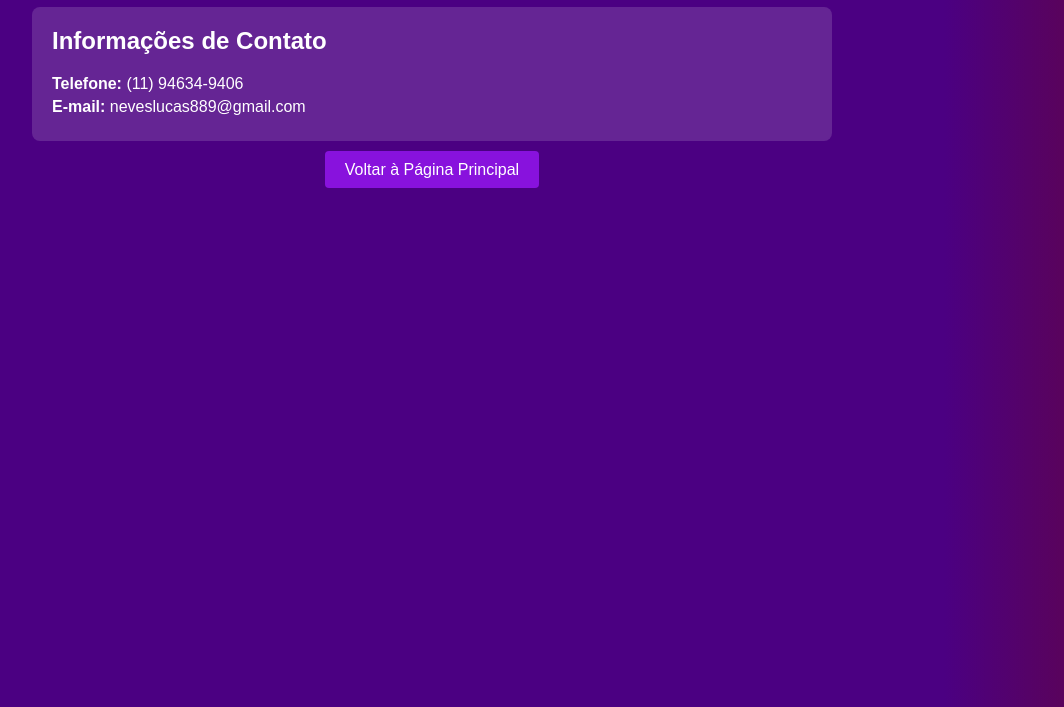
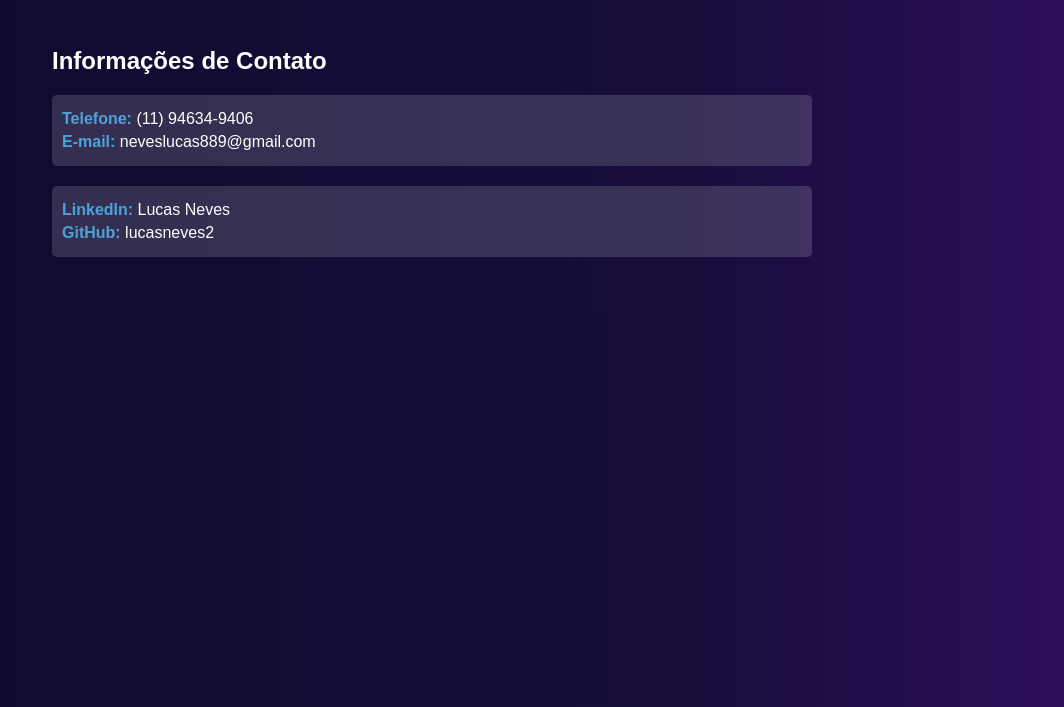
Before and after one commit to lucasneves2/Portfolio, a plain HTML site: page Projeto html/contato.html in a window 1280 px wide. Shown: the part 93-800 px from the top of the page, without its empty margins (208-1272 px from the left). Drawn offline with Linux system fonts and the light colour scheme.

Commit message:
Update contato.html

```diff
--- a/Projeto html/contato.html
+++ b/Projeto html/contato.html
@@ -7,7 +7,7 @@
     <style>
         body {
             font-family: Arial, Helvetica, sans-serif;
-            background: linear-gradient(to right, #4b0082 90%, #5a035a);
+            background: linear-gradient(90deg, #0c0a2d 0%, #180d3b 70%, #2c0f5a 100%);
             color: white;
             margin: 0;
             padding: 0;
@@ -25,54 +25,78 @@
         }
 
         .contato {
-            background-color: rgba(255, 255, 255, 0.144);
             border-radius: 8px;
             padding: 20px;
             margin-top: 20px;
             text-align: left;
         }
 
-        .contato h2 {
-            color: white;
-            margin-top: 0;
+        .info-group {
+            background-color: rgba(255, 255, 255, 0.15);
+            padding: 10px;
+            border-radius: 5px;
+            margin-bottom: 20px;
+            transition: background-color 0.3s;
+        }
+
+        .info-group-alt {
+            background-color: rgba(255, 255, 255, 0.15);
+            transition: background-color 0.3s;
+        }
+
+        /* Estilo de hover para as caixas info-group e info-group-alt */
+        .info-group:hover, .info-group-alt:hover {
+            background-color: rgba(255, 255, 255, 0.3);
         }
 
         .contato p {
             margin: 5px 0;
-        }
-        .botao-voltar {
-            margin-top: 20px;
+            color: white;
         }
 
-        .botao-voltar a {
-            background-color: #8812dd;
+        .contato a {
             color: white;
-            padding: 10px 20px;
             text-decoration: none;
-            border-radius: 4px;
+            transition: color 0.3s;
         }
 
-        .botao-voltar a:hover {
-            background-color: violet    ;
+        .info-group-alt a:hover {
+            color: rgb(25, 0, 255);
         }
+
+        /* Estilos específicos para os links de contato */
+        .contato p strong {
+            color: #4da2d9;
+        }
+
+
+
     </style>
 </head>
 <body>
+
     <div class="container">
+
         <header>
-            <h1>Entre em Contato Conosco</h1>
+            <h1>Contato</h1>
         </header>
 
-        <section class="contato">
-            <h2>Informações de Contato</h2>
-            <p><strong>Telefone:</strong> (11) 94634-9406</p>
-            <p><strong>E-mail:</strong> neveslucas889@gmail.com</p>
-        </section>
+        <main>
+            <section class="contato">
+                <h2>Informações de Contato</h2>
+                <div class="info-group">
+                    <p><strong>Telefone:</strong> (11) 94634-9406</p>
+                    <p><strong>E-mail:</strong> neveslucas889@gmail.com</p>
+                </div>
+                <div class="info-group info-group-alt">
+                    <p><strong>LinkedIn:</strong> <a href="https://www.linkedin.com/in/lucas-neves-61842824a/" target="_blank" rel="noopener noreferrer">Lucas Neves</a></p>
+                    <p><strong>GitHub:</strong> <a href="https://github.com/lucasneves2" target="_blank" rel="noopener noreferrer">lucasneves2</a></p>
+                </div>
+            </section>
 
-        <div class="botao-voltar">
-            <a href="index.html">Voltar à Página Principal</a>
-        </div>
+        </main>
 
     </div>
+
 </body>
 </html>
```
